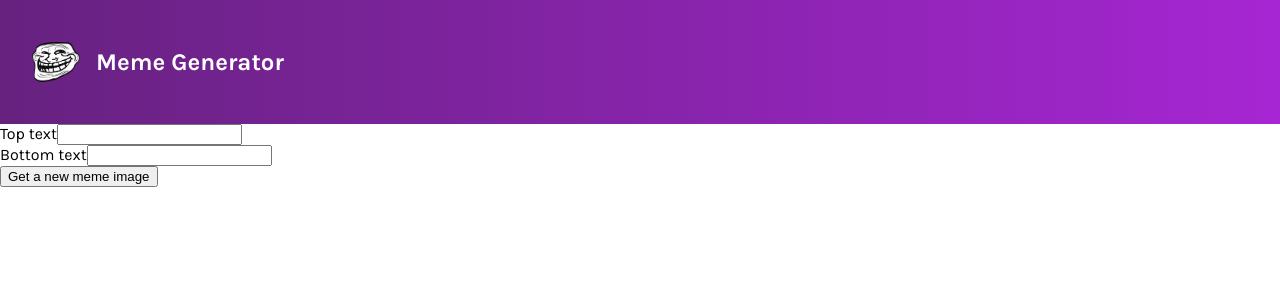
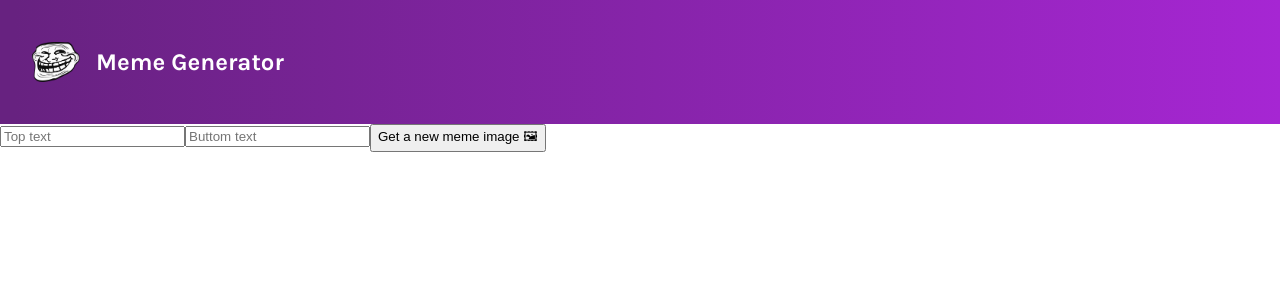
Before and after one commit to Davsan88/meme-generator, a React (Vite) app: page / in a window 1280 px wide. Shown: the top 300 px of the page. Built offline with nearby package versions, Linux system fonts and the light colour scheme.

Commit message:
Update Meme.jsx
Refactored component to improve readability, after learning a new approach.

```diff
--- a/src/components/Meme.jsx
+++ b/src/components/Meme.jsx
@@ -1,20 +1,19 @@
 import React from 'react'
+
 
 const Meme = () => {
     return (
-        <form>
-            <div className='inputs'>
-                <div className='inputs_-top'>
-                    <label for="topText">Top text</label>
-                    <input type="text" />
-                </div>
-                <div className='inputs__bottom'>
-                    <label for="bottomText">Bottom text</label>
-                    <input type="text" placeholder='' />
-                </div>
-            </div>
-            <button>Get a new meme image</button>
-        </form>
+        <main>
+            <form className='form'>
+                <label className='form__label'>
+                    <input type="text" placeholder='Top text' className='form__input'/>
+                </label>
+                <label className='form__label'>
+                    <input type="text" placeholder='Buttom text' className='form__input'/>
+                </label>
+                <button className='form__button'>Get a new meme image 🖼</button>
+            </form>
+        </main>
     )
 }
 
```
